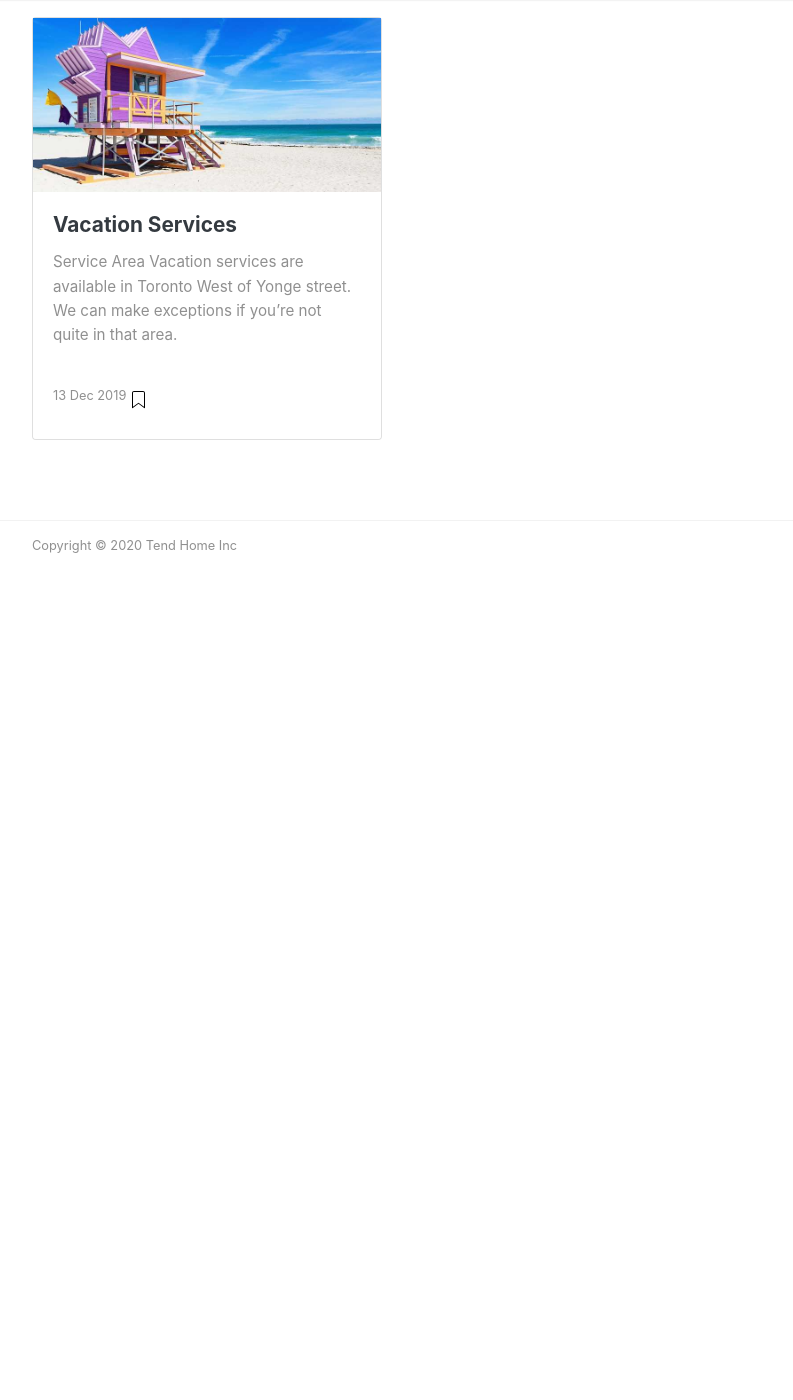
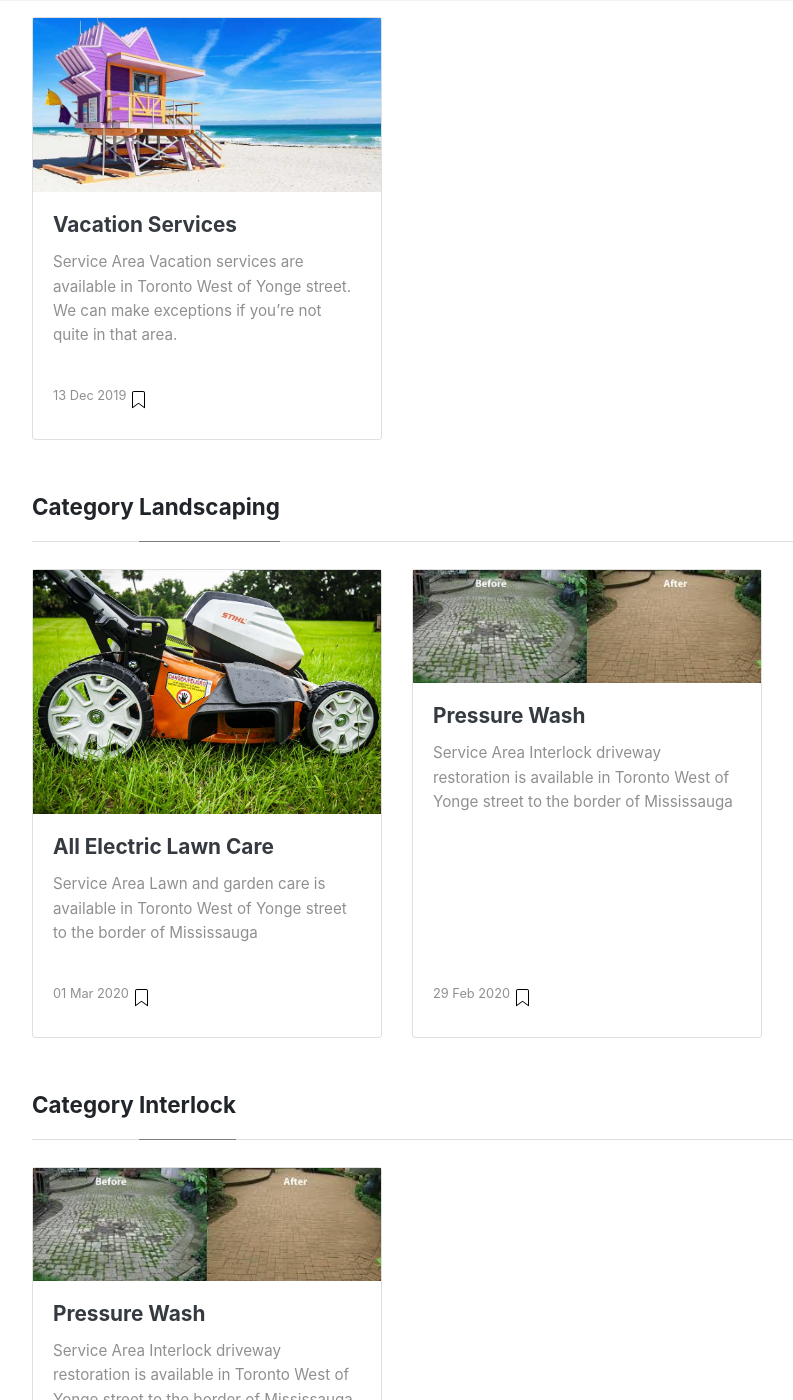
Before and after one commit to tendhome/site, a Jekyll site: the page built from _pages/categories.md, in a window 1280 px wide and 1400 px high, scrolled down 4438 px. Shown: the whole window, without its empty margins (53-846 px from the left). Built offline with Jekyll 4.4.1, drawn with Linux system fonts in a browser that asks for light colours; nearby versions of some CDN libraries; before the commit the page ends 5068 px from its top, so only the background shows below that; some of the changed text lies outside the part shown.

Commit message:
lawn and pressure wash

```diff
--- a/_layouts/default.html
+++ b/_layouts/default.html
@@ -62,10 +62,20 @@
               </a>
             </li>
             <li class="nav-item">
-                <a class="nav-link" href="{{ site.baseurl }}/vacation">
-                  Vacation Services
-                </a>
-              </li>
+              <a class="nav-link" href="{{ site.baseurl }}/electric-lawn">
+                Quiet Lawncare
+              </a>
+            </li>
+            <li class="nav-item">
+              <a class="nav-link" href="{{ site.baseurl }}/pressure-wash">
+                Driveway Pressure Wash
+              </a>
+            </li>
+            <li class="nav-item">
+              <a class="nav-link" href="{{ site.baseurl }}/vacation">
+                Vacation Services
+              </a>
+            </li>
             <li class="nav-item">
               <a class="nav-link" href="{{ site.baseurl }}/snow-removal">
                 Seasonal Snow Removal
@@ -81,6 +91,7 @@
                 Christmas Tree As A Service
               </a>
             </li>
+            2020-03-01-electric-lawn.md
             <li class="nav-item">
               <a class="nav-link" href="{{ site.baseurl }}/about">
                 About
--- /dev/null
+++ b/_posts/2020-02-29-pressure-wash.md
@@ -0,0 +1,36 @@
+---
+layout: post
+title:  'Pressure Wash'
+categories: [ Landscaping, Interlock, Polymer Sand]
+image: assets/images/interlock-1.jpg
+description: "Driveway Restoration"
+featured: true
+hidden: true
+---
+
+## Service Area
+Interlock driveway restoration is available in Toronto West of Yonge street to the border of Mississauga
+
+## Driveway Types
+We fully restore concrete, interlock or cobblestone driveways
+
+## Concrete
+We can wash and reseal concrete driveways and have them looking like new
+
+## Interlock & Cobblestone
+
+### Special process
+Our multi stage process has been battle tested to ensure your restored interlock or cobblestone driveway stays weed free as long as possible
+
+  1) Identify & map the types of weeds you have
+  2) Burn off surface weeds with a powerful propane torch
+  3) pressure wash existing sand and weeds
+  4) Apply acetic acid & borax to root propagating weed areas (violets, dandylions etc)
+  5 Burn off any exposed weed roots with torch
+  6) Apply chosen sand: silica, polymer or Enviro Bond
+  7) Plate compact sand
+  8) Set sand with water
+  8) Optional seal (wetlook, low or medium gloss)
+
+## Free 2 year maintenance
+We monitor your driveway at no cost for the next 2 seasons and keep it looking like new. Any new weeds are dealt with. Any failed sections are redone at no cost to you
--- /dev/null
+++ b/_posts/2020-03-01-electric-lawn.md
@@ -0,0 +1,29 @@
+---
+layout: post
+title:  'All Electric Lawn Care'
+categories: [ Landscaping, Lawn Mowing, Electric Powered Equipment]
+image: assets/images/stihl-1-mower.jpg
+description: "Quiet Lawn Care"
+featured: true
+hidden: true
+---
+
+## Service Area
+Lawn and garden care is available in Toronto West of Yonge street to the border of Mississauga
+
+## All Electric
+We use the latest battery powered equipment to cut your grass so we don't disturb your neighbours with loud and smelly gas engines
+
+### No Overkill
+Running gas powered backpack blowers to clean up grass trimmings is overkill. Our blowers are battery powered and won't disturb the neighbours
+
+## Trimmers
+Our battery powered trimmers only make noise when cutting, unlike gas powered trimmers that must run the engine until the job is complete
+
+### Extra Quiet
+Our trimmers use state of the art string that is engineered for silence. Grooves are cut into the string that reduce wind resistance and thus noise
+
+## Gas exceptions
+
+### Fall Cleanup
+We use gas leaf blowers only in late fall for large leaf collection jobs where electric blowers just don't have enough power to do the job
```
Also changed, not shown: assets/images/interlock-1.jpg (added), assets/images/stihl-1-mower.jpg (added).
